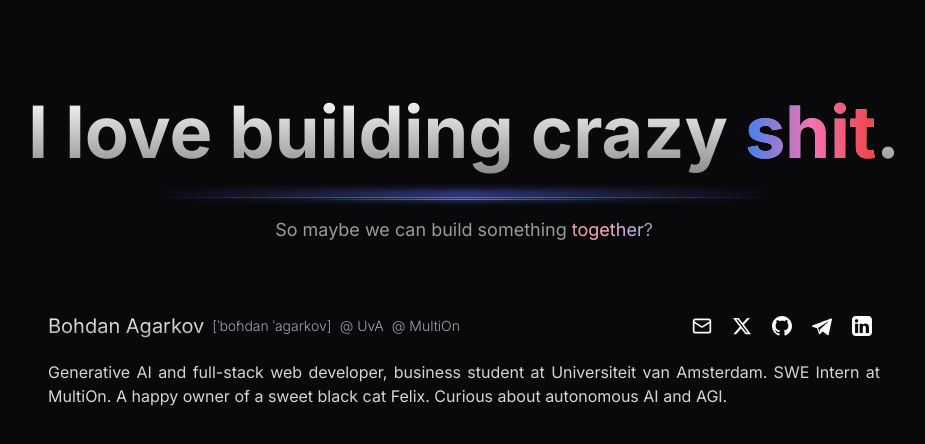
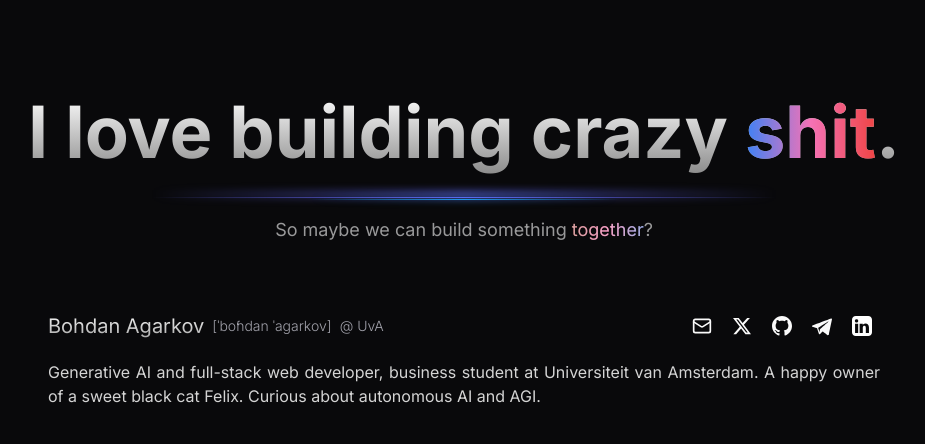
Before and after one commit to keell0renz/visitcard, a Next.js app: page / in a window 1280 px wide. Shown: the top 444 px of the page, without its empty margins (176-1101 px from the left). Built offline with nearby package versions, Linux system fonts and the light colour scheme.

Commit message:
Removed MultiOn (temporarily I hope)

```diff
--- a/app/page.tsx
+++ b/app/page.tsx
@@ -38,13 +38,13 @@ export default function Home() {
             >
               @ UvA
             </a>
-            <a
+            {/* <a
               className="text-sm text-muted-foreground font-light hover:text-blue-500"
               href="https://multion.ai/"
               target="_blank"
             >
               @ MultiOn
-            </a>
+            </a> */}
           </div>
           <div className="flex flex-row space-x-1">
             <SocialLink platform="email" href="mailto:bogdan122305@gmail.com" />
@@ -66,7 +66,7 @@ export default function Home() {
         </div>
         <div className="text-md text-neutral-300 pt-4 text-justify">
           Generative AI and full-stack web developer, business student at
-          Universiteit van Amsterdam. SWE Intern at MultiOn. A happy owner of a sweet black cat Felix.
+          Universiteit van Amsterdam. A happy owner of a sweet black cat Felix.
           Curious about autonomous AI and AGI.
         </div>
       </article>
```
